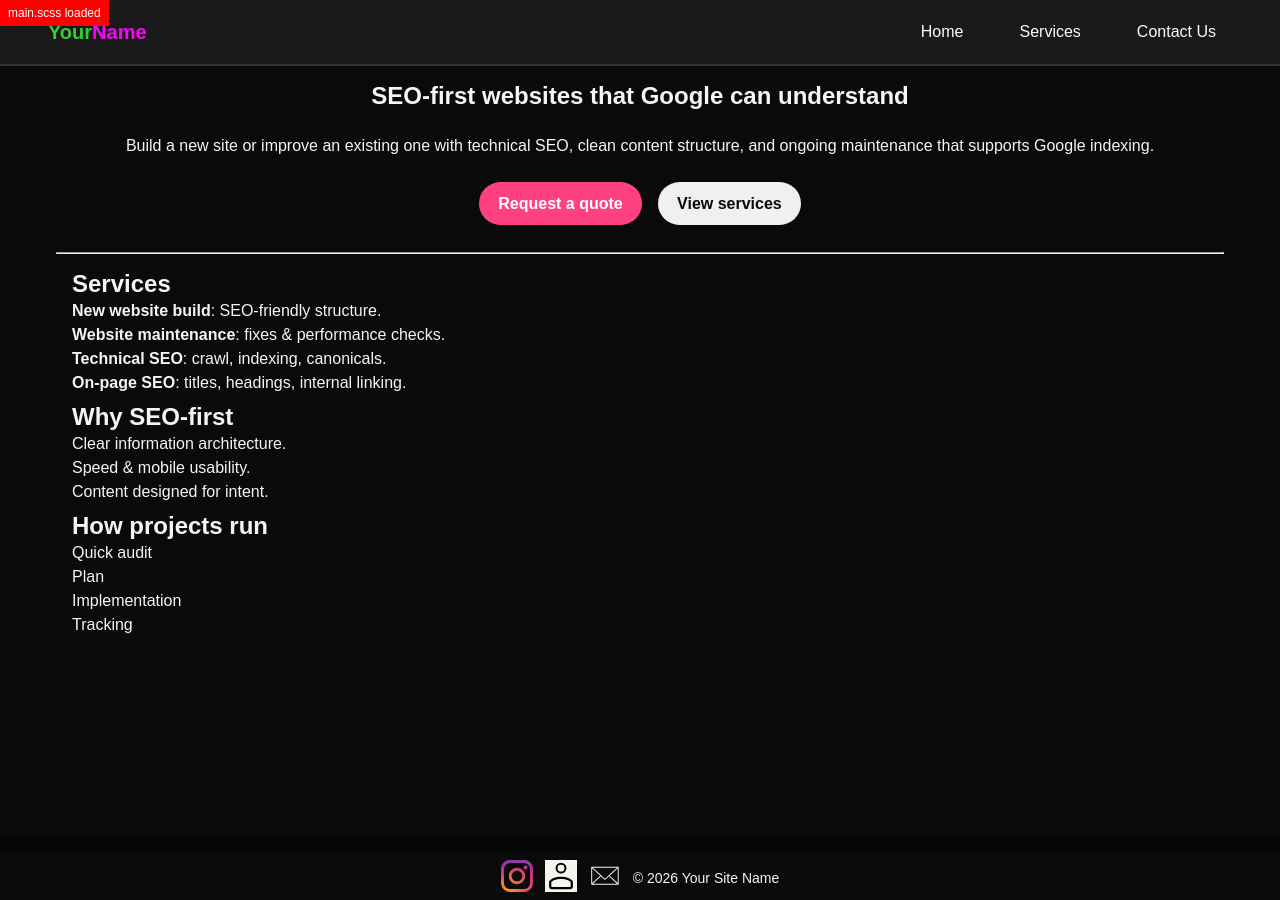
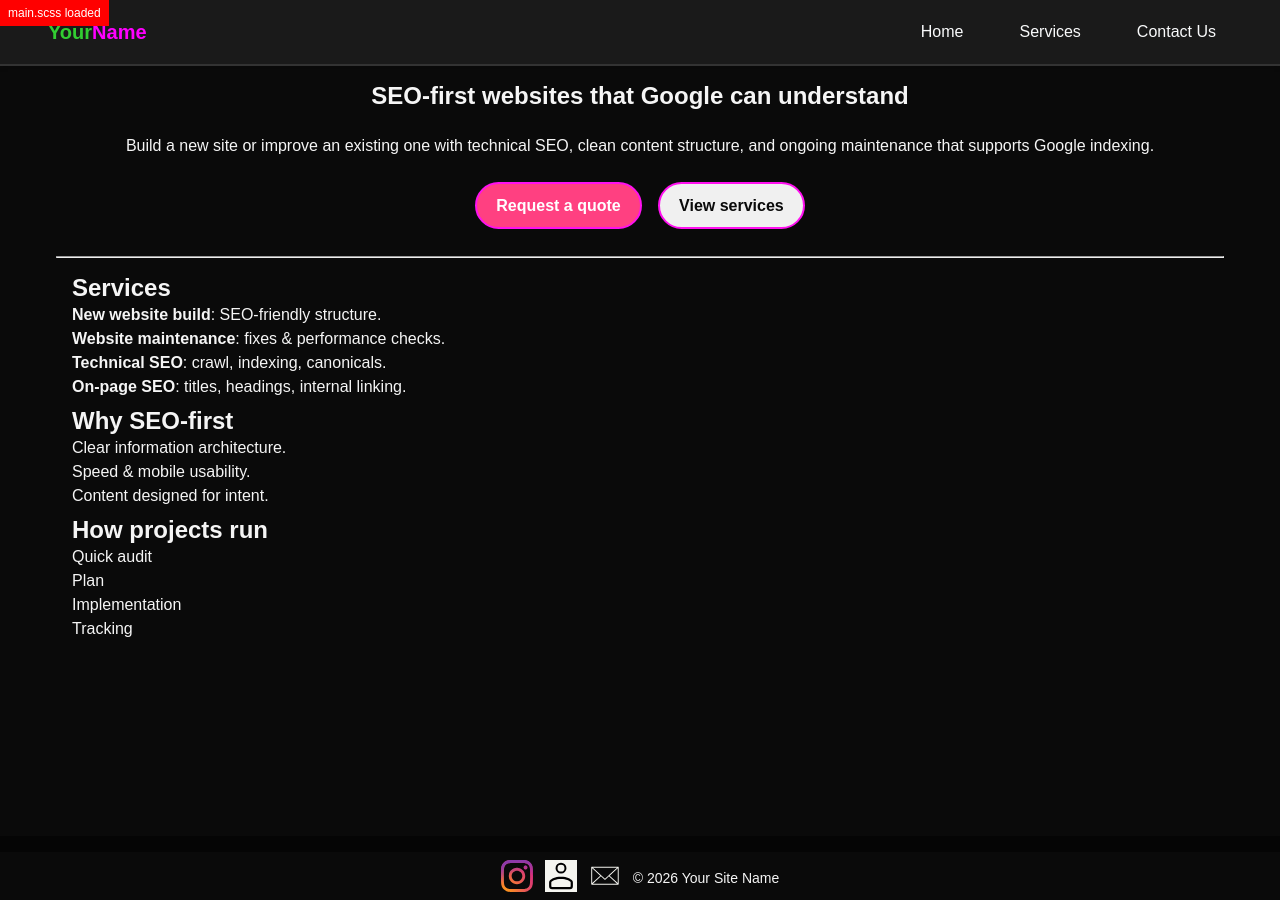
Before and after one commit to m33lucky-benny/test, a Jekyll site: the page built from index.md, in a window 1280 px wide. Built offline with Jekyll 4.4.1, drawn with Linux system fonts in a browser that asks for light colours.

Commit message:
Update _buttons.scss

```diff
--- a/_sass/components/_buttons.scss
+++ b/_sass/components/_buttons.scss
@@ -6,12 +6,13 @@
   line-height: 1.5;
   padding: 0.6rem 1.2rem;
   background: transparent;
+  border: 2px solid var(--color-primary);
   border-radius: 999px;
   border-color: var(--color-primary);
-  border: none;
+
   cursor: pointer;
   text-align: center;
-  color: #0a0a0a;
+  color: var(--color-primary);
   text-decoration: none;
   transition: background 0.3s, color 0.3s, box-shadow 0.3s;
   outline: none;
```
